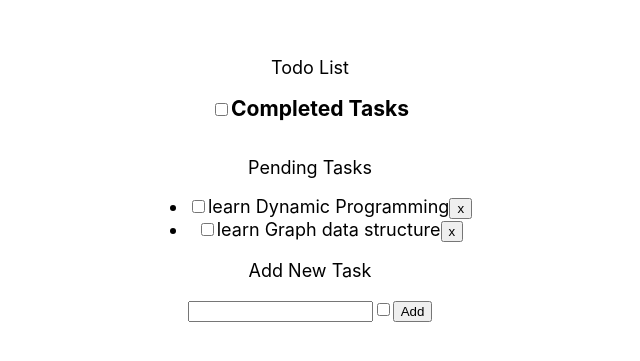
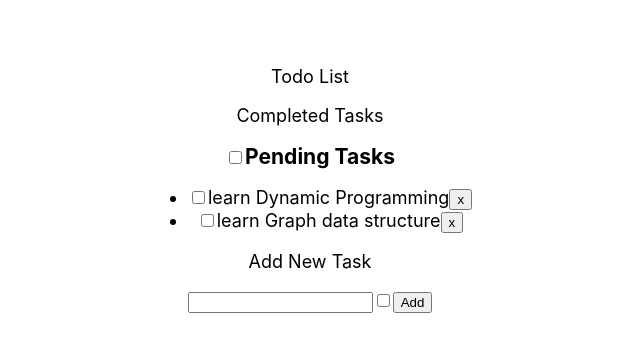
Before and after one commit to Suma249/todo-list, a React (Create React App) app: page / in a window 1280 px wide. Shown: the part 211-572 px from the top of the page, without its empty margins (330-970 px from the left). Built offline with nearby package versions, Linux system fonts and the light colour scheme.

Commit message:
implementing bulk task status change

```diff
--- a/src/components/AddNewTask.js
+++ b/src/components/AddNewTask.js
@@ -27,7 +27,8 @@ function AddNewTask() {
         const newTask = {
             id: Math.floor(Math.random() * 100000),
             status: status ? 'completed' : 'not completed',
-            task: task
+            task: task,
+            isSelected: false
         }
         console.log("task to be added is:\n id:  " + newTask.id + "\n status: " + newTask.status + "\n task: " + newTask.task);
         //console.log("all tasks before updating: " + allTasks);
--- a/src/components/Tasks.js
+++ b/src/components/Tasks.js
@@ -5,26 +5,42 @@ import NotCompletedTasks from './NotCompletedTasks'
 
 export default function Tasks() {
     const { tasks } = useContext(GloablContext)
-    const [selectAll, setSelectAll] = useState(false)
+    const [selectAllPending, setSelectAllPending] = useState(false)
+    // const { bulkTaskStatusChange } = useContext(GloablContext);
+    // const [selectAllCompleted, setSelectAllCompleted]=useState(false)
     //console.log(tasks)
     console.log("re rendering tasks component as there was change in parent's state")
     if (tasks === null || tasks.length === 0)
         return <div>No tasks Available</div>
     const completedTasks = tasks.filter(task => task.status === 'completed')
     const notCompletedTasks = tasks.filter(task => task.status === 'not completed')
+
+    const handleTaskSelectionForPendingTasks = () => {
+        setSelectAllPending(prevSelectAll => {
+            const newSelectAllForPending = !prevSelectAll
+            notCompletedTasks.forEach(task => {
+
+            })
+        }
+        );
+    }
     return (
 
         < div >
-            <p className='completedTasks' style={{ display: 'inline-block' }}>
-                <input type='checkbox' checked={selectAll} />
-                <h3 style={{ display: 'inline' }} >Completed Tasks</h3>
-            </p>
+            <p className='pendingTasks'>Completed Tasks</p>
             <ul>
                 {
                     completedTasks.map(task => <CompletedTasks key={task.id} task={task} />)
                 }
             </ul>
-            <p className='pendingTasks'>Pending Tasks</p>
+            <div className="pendingTasks">
+                <input
+                    type="checkbox"
+                    checked={selectAllPending}
+                    onChange={handleTaskSelectionForPendingTasks}
+                />
+                <h3 style={{ display: 'inline' }}>Pending Tasks</h3>
+            </div>
             <ul>
                 {
                     notCompletedTasks.map(task => <NotCompletedTasks key={task.id} task={task} />)
--- a/src/context/Reducer.js
+++ b/src/context/Reducer.js
@@ -32,11 +32,20 @@ function Reducer(state, action) {
                 ...state,
                 tasks: updatedTasks
             }
-        }
+        };
+
         case "DELETE_TASK": return {
             ...state,
             tasks: state.tasks.filter(task => task.id !== action.payload)
         }
+        // case "BULK_TASK_STATUS_CHANGE": {
+
+        // }
+        //     break
+        case 'TOGGLE_SELECT': {
+
+        }
+            break
         default: return state;
     }
 }
--- a/src/context/global.js
+++ b/src/context/global.js
@@ -6,12 +6,14 @@ const initialState = {
         {
             id: 1,
             status: "not completed",
-            task: "learn Dynamic Programming"
+            task: "learn Dynamic Programming",
+            isSelected: false
         },
         {
             id: 2,
             status: "not completed",
-            task: "learn Graph data structure"
+            task: "learn Graph data structure",
+            isSelected: false
         }
     ]
 };
@@ -45,7 +47,7 @@ function GlobalProvider({ children }) {
              console.log("clearing local storage for tasks key");
              localStorage.removeItem("tasks");
          }
-     }, []) */
+     }, [])*/
 
     const addTask = (task) => {
         console.log("in addtodo list function, calling dispatch function");
@@ -74,12 +76,22 @@ function GlobalProvider({ children }) {
             payload: taskId
         })
     }
+
+    const bulkTaskStatusChange = (task) => {
+        console.log("inside change bul task status function");
+        console.log("task arry is:" + task);
+        dispatch({
+            type: "BULK_TASK_STATUS_CHANGE",
+            payload: task
+        })
+    }
     return (
         <GloablContext.Provider value={{
             tasks: state.tasks,
             addTask,
             changeTaskStatus,
-            deleteTask
+            deleteTask,
+            bulkTaskStatusChange
 
         }}>
 
```
